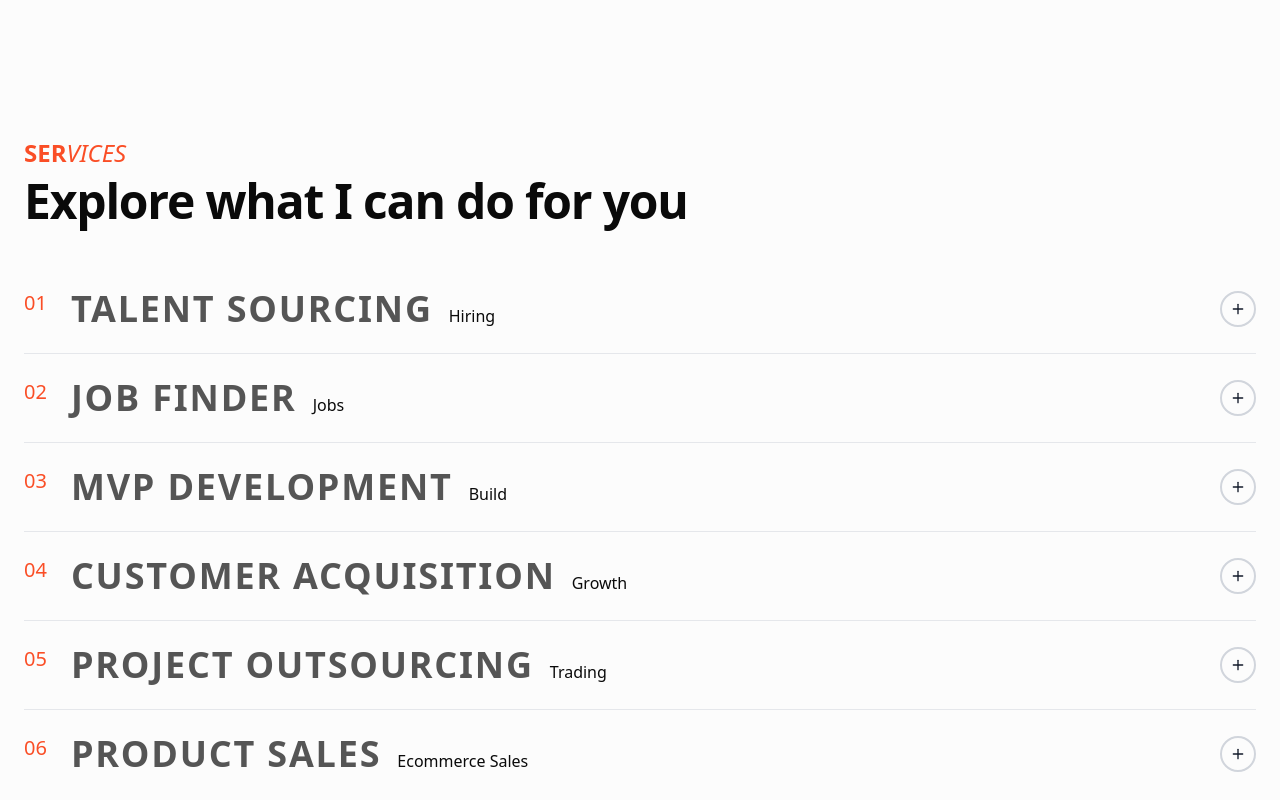
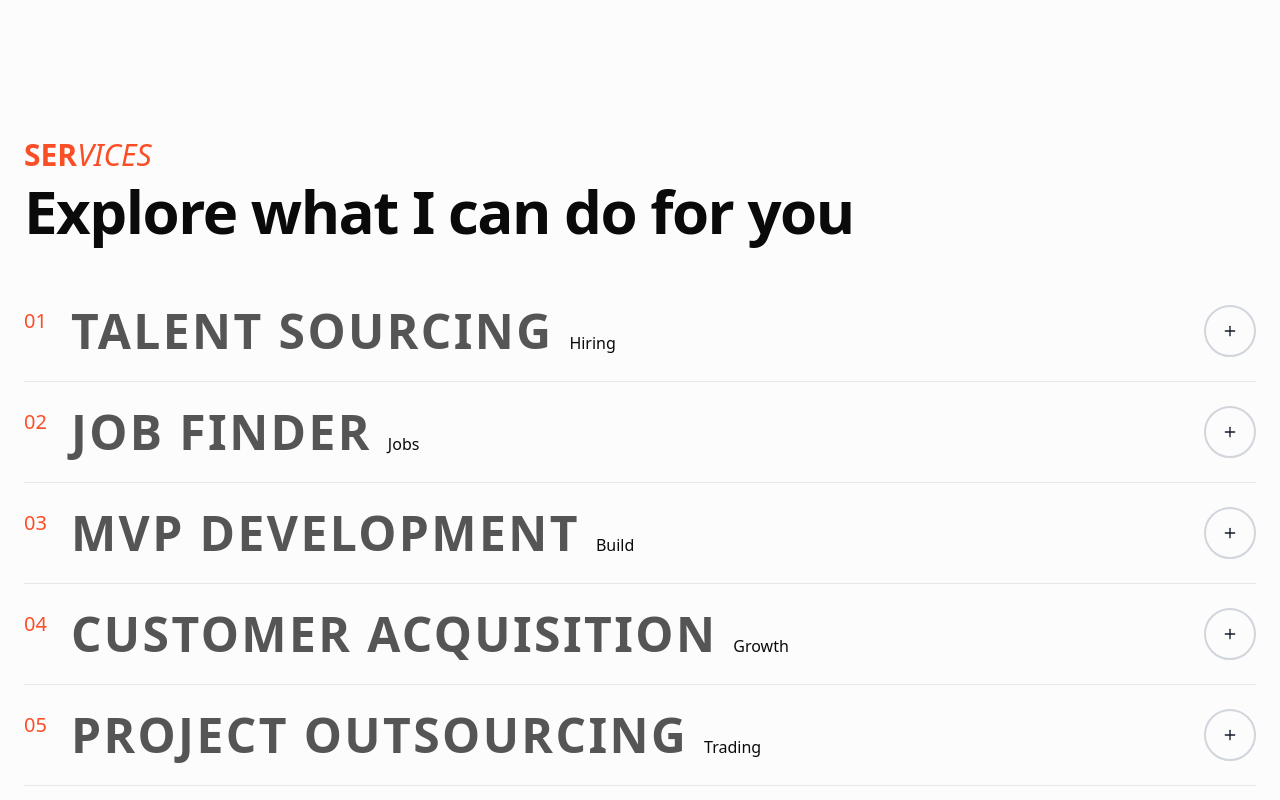
Before and after one commit to EpicAryan/ax_portfolio, a Next.js app: page / in a window 1280 px wide. Shown: the part 1400-2200 px from the top of the page. Built offline with nearby package versions, Linux system fonts and the light colour scheme.

Commit message:
fix: service section size and flex-wrap for small screen

```diff
--- a/src/components/serviceAccordion.tsx
+++ b/src/components/serviceAccordion.tsx
@@ -217,8 +217,8 @@ export const ServiceAccordion = ({ services, defaultOpenId = "service-00" }: Ser
                     <span className={`text-xs md:text-xl font-normal transition-colors self-baseline ${isHovered ? 'text-primary-text' : 'text-primary-text'}`}>
                       {service.id.split('-')[1]}
                     </span>
-                    <div className="flex items-baseline gap-1 md:gap-4 text-left">
-                      <h3 className={`text-lg md:text-3xl lg:text-4xl font-bold uppercase tracking-wider transition-colors ${isHovered ? 'text-white' : 'text-[#555555]'}`}>
+                    <div className="flex flex-wrap items-baseline gap-1 md:gap-4 text-left">
+                      <h3 className={`text-lg md:text-3xl lg:text-5xl font-bold uppercase tracking-wider transition-colors ${isHovered ? 'text-white' : 'text-[#555555]'}`}>
                         {service.title}
                       </h3>
                       <span className={`text-xs md:text-base font-normal transition-colors ${isHovered ? 'text-white/70' : 'text-[#868686'}`}>
@@ -227,7 +227,7 @@ export const ServiceAccordion = ({ services, defaultOpenId = "service-00" }: Ser
                     </div>
                   </div>
 
-                  <div className="relative z-10 flex size-4 lg:size-6 items-center justify-center rounded-full border-2 border-gray-300 p-3 lg:p-4 transition-colors duration-300">
+                  <div className="relative z-10 flex items-center justify-center rounded-full border-2 border-gray-300 p-2 sm:p-3 lg:p-4 transition-colors duration-300">
                     <AnimatePresence initial={false} mode="wait">
                       {isOpen ? (
                         <motion.div
--- a/src/components/services.tsx
+++ b/src/components/services.tsx
@@ -42,13 +42,13 @@ const ServiceSection = () => {
         <div className="flex flex-col space-y-1 lg:space-y-2 text-left">
           <motion.h4
             variants={slideFromLeft}
-            className="text-primary-text md:text-xl lg:text-2xl font-bold lg:font-semibold uppercase"
+            className="text-primary-text md:text-xl lg:text-3xl font-bold lg:font-semibold uppercase"
           >
             Ser<span className="font-medium italic">vices</span>
           </motion.h4>
           <motion.h1
             variants={slideFromLeft}
-            className="text-2xl md:text-3xl lg:text-4xl xl:text-5xl font-bold tracking-tight"
+            className="text-2xl md:text-3xl lg:text-4xl xl:text-6xl font-bold tracking-tight"
           >
             Explore what I can do for you
           </motion.h1>
```
